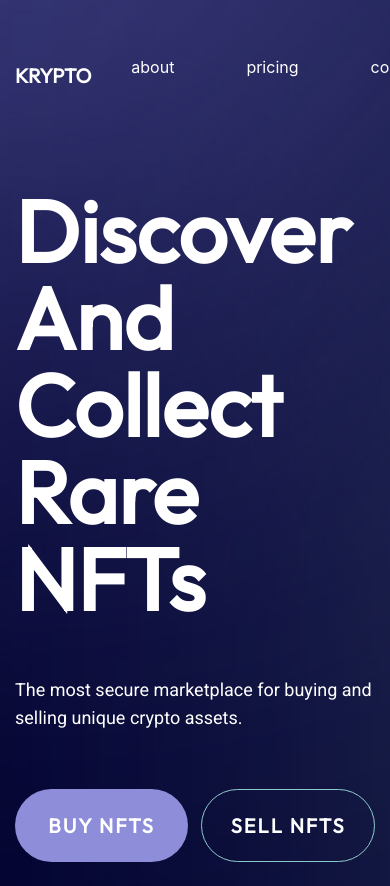
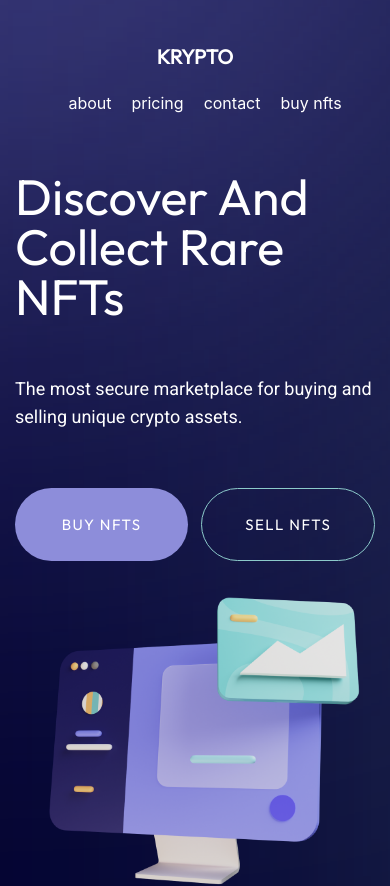
Before and after one commit to abdumamdouh/krypto, an Angular app: page / in a window 390 px wide. Shown: the top 886 px of the page. Built offline with nearby package versions, Linux system fonts and the light colour scheme.

Commit message:
make hero and nav and cards responsive

```diff
--- a/src/app/components/card/card.component.css
+++ b/src/app/components/card/card.component.css
@@ -24,3 +24,10 @@ h3 {
   margin-top: 92px;
   text-transform: uppercase;
 }
+
+@media (max-width: 768px) {
+  .main {
+    width: 90%;
+    margin: 0 auto;
+  }
+}
--- a/src/app/components/hero-section/hero-section.component.css
+++ b/src/app/components/hero-section/hero-section.component.css
@@ -60,3 +60,28 @@ p {
   border: 1px solid #8ccaca;
   border-radius: 50px;
 }
+
+@media (max-width: 768px) {
+  section {
+    margin-top: 40px;
+  }
+  h1 {
+    font-weight: 500;
+    font-size: 50px;
+  }
+  .button {
+    font-weight: 500;
+    font-size: 15px;
+  }
+
+  .b-primary {
+    width: 200px;
+  }
+
+  .b-ghost {
+    width: 200px;
+  }
+  img {
+    width: 100%;
+  }
+}
--- a/src/app/components/hero-section/hero-section.component.html
+++ b/src/app/components/hero-section/hero-section.component.html
@@ -1,5 +1,5 @@
 <section class="row">
-  <div class="col-md-6 d-flex flex-column justify-content-center">
+  <div class="col-md-6 d-flex flex-column justify-content-center mob">
     <h1>discover and collect rare NFTs</h1>
     <p>
       The most secure marketplace for buying and selling unique crypto assets.
--- a/src/app/components/navbar/navbar.component.css
+++ b/src/app/components/navbar/navbar.component.css
@@ -33,3 +33,14 @@ nav a:hover {
   text-decoration: none;
   transform: scale(1.1);
 }
+
+@media (max-width: 768px) {
+  nav.flex {
+    flex-direction: column;
+  }
+
+  ul.flex li {
+    margin-right: 20px;
+    margin-top: 20px;
+  }
+}
--- a/src/app/components/testomnials/testomnials.component.css
+++ b/src/app/components/testomnials/testomnials.component.css
@@ -29,3 +29,9 @@ h1 {
   color: #ffffff;
   margin-bottom: 147px;
 }
+
+@media (max-width: 768px) {
+  .row div {
+    margin-bottom: 130px;
+  }
+}
--- a/src/app/components/testomnials/testomnials.component.html
+++ b/src/app/components/testomnials/testomnials.component.html
@@ -3,14 +3,14 @@
     <span>testimonials</span>
     <h1>read what others have to say</h1>
   </div>
-  <div class="row">
-    <div class="col-md-4">
+  <div class="row flex">
+    <div class="col-lg-4 col-md-12 col-sm-8">
       <app-card [name]="'olivia cole'" [id]="1"></app-card>
     </div>
-    <div class="col-md-4">
+    <div class="col-lg-4 col-md-12 col-sm-8">
       <app-card [name]="'EVAN WHITE'" [id]="2"></app-card>
     </div>
-    <div class="col-md-4">
+    <div class="col-lg-4 col-md-12 col-sm-8">
       <app-card [name]="'Jessica Page'" [id]="3"></app-card>
     </div>
   </div>
```
